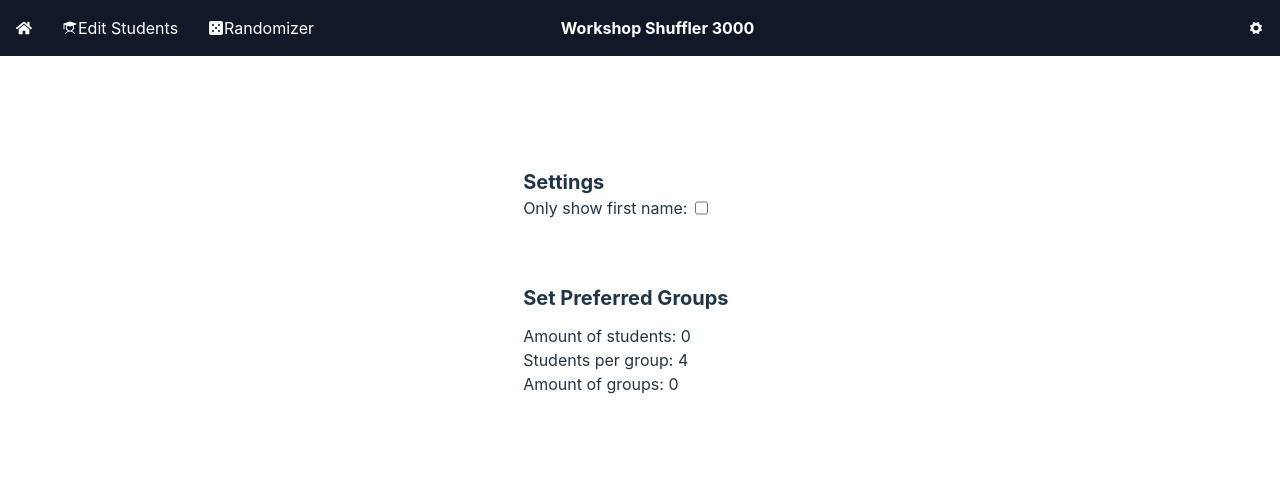
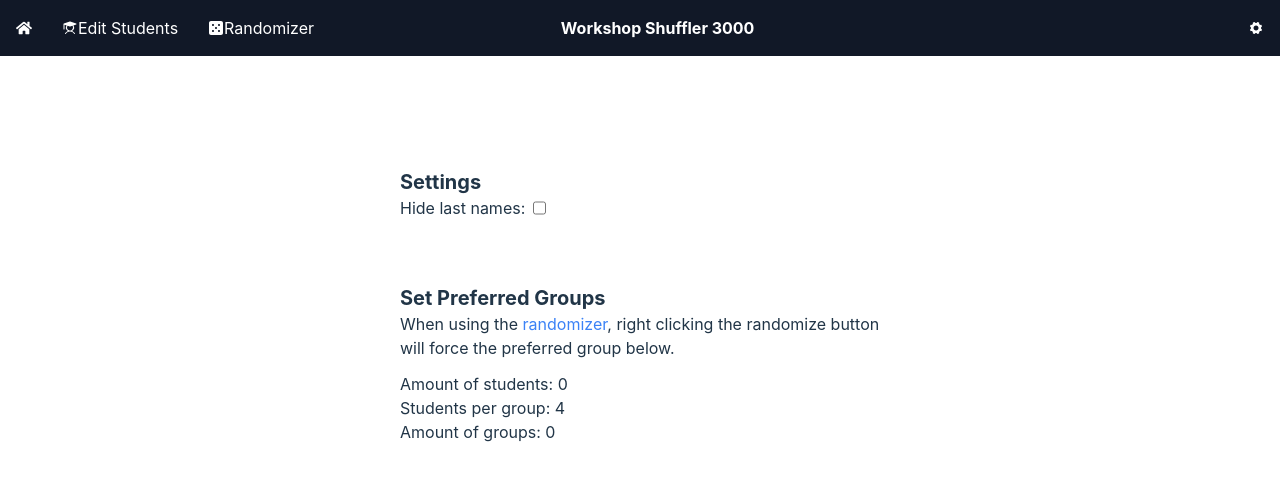
Before and after one commit to Quienten/shuffle-workshop, a React (Vite) app: page /setpreferredgroups in a window 1280 px wide. Shown: the top 480 px of the page. Built offline with nearby package versions, Linux system fonts and the light colour scheme.

Commit message:
Add colors to randomizer page

```diff
--- a/src/pages/Randomizer.tsx
+++ b/src/pages/Randomizer.tsx
@@ -1,6 +1,6 @@
 import { MouseEventHandler, useContext, useState } from "react";
 import { AppContext } from "../App";
-import { generateRandomGroup } from "../utils";
+import { CONTAINER_COLORS, generateRandomGroup } from "../utils";
 import { Group } from "../types";
 
 function Shuffled({ shuffledGroups }: { shuffledGroups: Group[] }) {
@@ -9,7 +9,10 @@ function Shuffled({ shuffledGroups }: { shuffledGroups: Group[] }) {
             {shuffledGroups.map((group, index) => {
                 return (
                     <div key={index}>
-                        <h1 className="font-bold text-xl">{"Group " + (index + 1)}</h1>
+                        <div className="flex justify-center items-center">
+                            <h1 className="font-bold text-xl">{"Group " + (index + 1)}</h1>
+                            <div className={"ml-4 w-5 h-5 translate-y-1 " + CONTAINER_COLORS[index]}></div>
+                        </div>
                         <ul className="flex flex-col gap-4 mt-4 justify-center align-middle items-stretch">
                             {group.map((student) => {
                                 return <li key={student} className="w-48 text-xl outline outline-2 outline-cyan-600 text-center rounded-lg bg-gray-800 flex items-center justify-center p-1">{student}</li>
@@ -68,6 +71,7 @@ export default function Randomizer() {
                         {randomized ? <Shuffled shuffledGroups={groups} /> : <StudentList />}
                     </div>
                     <button className="mt-24 text-3xl btn btn-blue" onClick={onRandomize} onContextMenu={onRandomize}>Randomize</button>
+                    {randomized && <button className="mt-4 text-3xl btn btn-blue" onClick={() => setRandomized(false)}>Reset</button>}
                 </div>
             </main>
         </>
--- a/src/pages/SetPreferredGroups.tsx
+++ b/src/pages/SetPreferredGroups.tsx
@@ -27,13 +27,14 @@ export default function SetPreferredGroups() {
                 <h1 className="text-xl font-bold mt-16">Settings</h1>
                 <div>
                     <div className="flex">
-                        <p>Only show first name: </p>
+                        <p>Hide last names: </p>
                         <input type="checkbox" className="ml-2" defaultChecked={appContext.onlyShowFirstName} onChange={updateSetOnlyShowFirstName} />
                     </div>
                 </div>
-                <h1 className="text-xl font-bold mt-16">Set Preferred Groups</h1>
-                <div className="h-36 mt-3">
-                    <p>Amount of students: {appContext.students.length}</p>
+                <div className="h-64 mt-3">
+                    <h1 className="text-xl font-bold mt-16">Set Preferred Groups</h1>
+                    <p>When using the <a className="text-blue-500" href="/randomizer">randomizer</a>, right clicking the randomize button will force the preferred group below.</p>
+                    <p className="mt-3">Amount of students: {appContext.students.length}</p>
                     <span>Students per group: </span>
                     <input type="number" min="1" max="10" defaultValue={appContext.groupAmount} onChange={setGroupAmount}/>
                     <p>Amount of groups: {Math.ceil(appContext.students.length / appContext.groupAmount)}</p>
```
